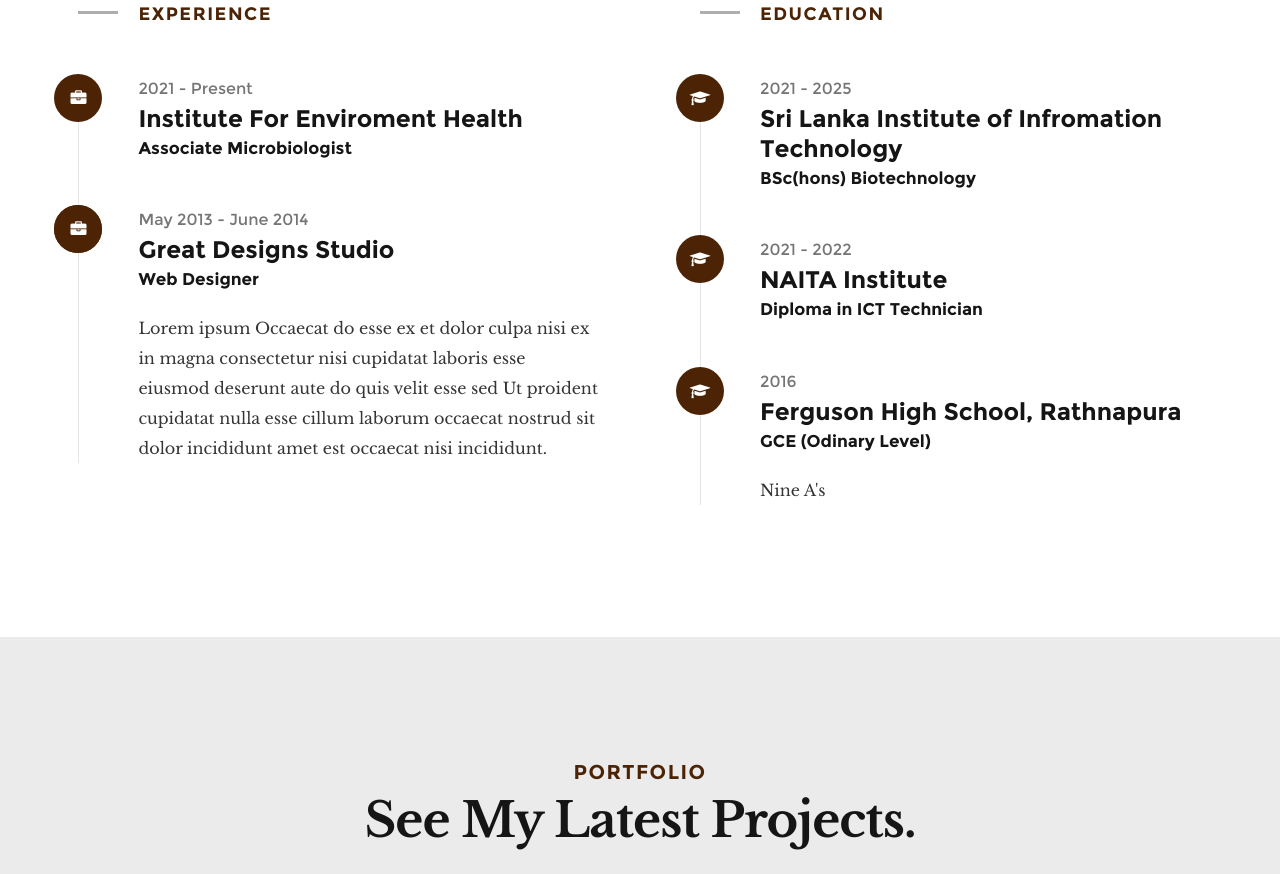
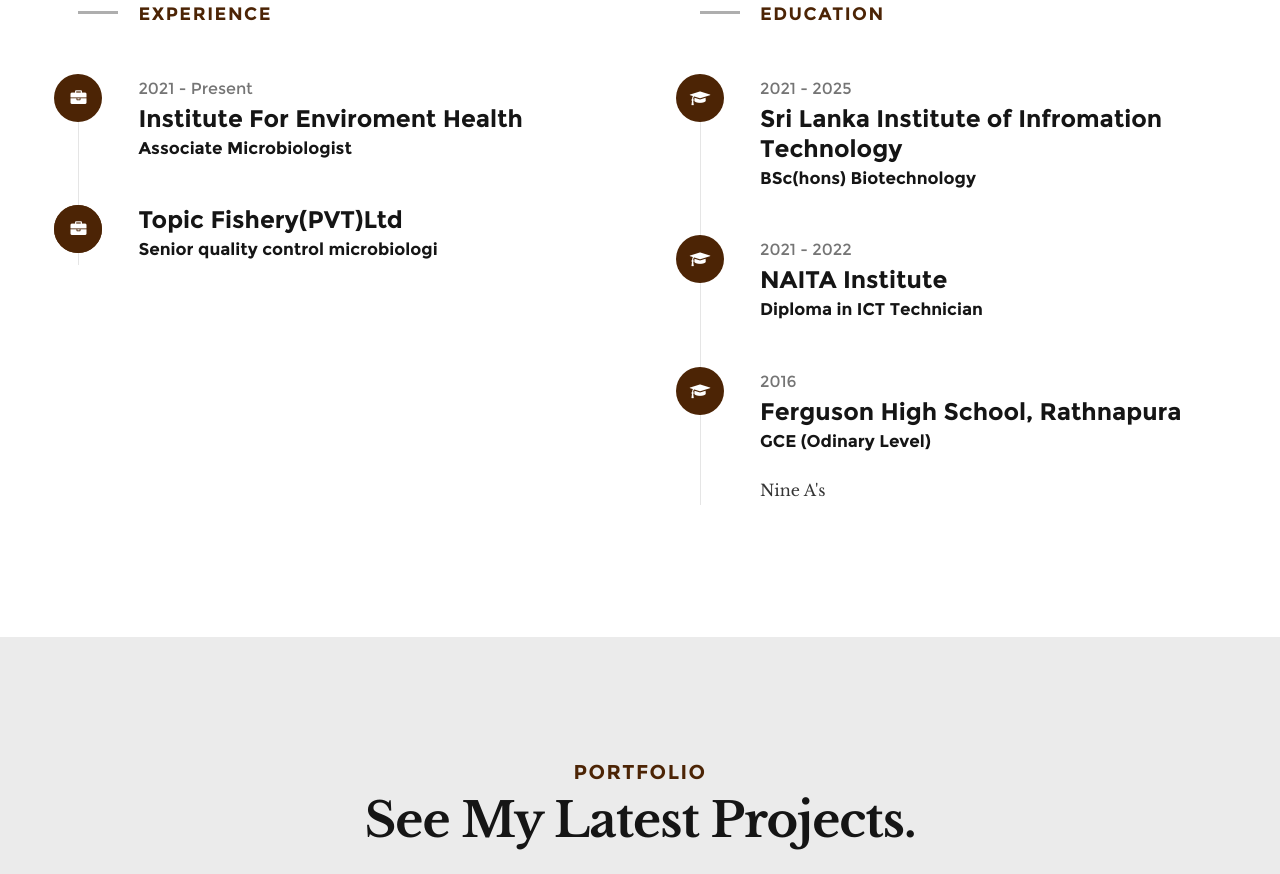
Before and after one commit to Rukmi21/Rukmi-Hirushi2, a plain HTML site: page index.html in a window 1280 px wide. Shown: the part 3468-4342 px from the top of the page. Drawn offline with Linux system fonts and the light colour scheme; files whose address does not match are found by name.

Commit message:
Update index.html

```diff
--- a/index.html
+++ b/index.html
@@ -314,12 +314,12 @@
 	   					<i class="fa fa-briefcase"></i>
 	   				</div>
 	   				<div class="timeline-header">
-	   					<p class="timeframe">May 2013 - June 2014</p>
-	   					<h3>Great Designs Studio</h3>
-	   					<h4>Web Designer</h4>
+	   					<p class="timeframe"></p>
+	   					<h3>Topic Fishery(PVT)Ltd</h3>
+	   					<h4>Senior quality control microbiologi</h4>
 	   				</div>
 	   				<div class="timeline-content">
-	   					<p>Lorem ipsum Occaecat do esse ex et dolor culpa nisi ex in magna consectetur nisi cupidatat laboris esse eiusmod deserunt aute do quis velit esse sed Ut proident cupidatat nulla esse cillum laborum occaecat nostrud sit dolor incididunt amet est occaecat nisi incididunt.</p>
+	   					<p></p>
 	   				</div>
 	   			</div> <!-- end timeline-block -->
 
```
